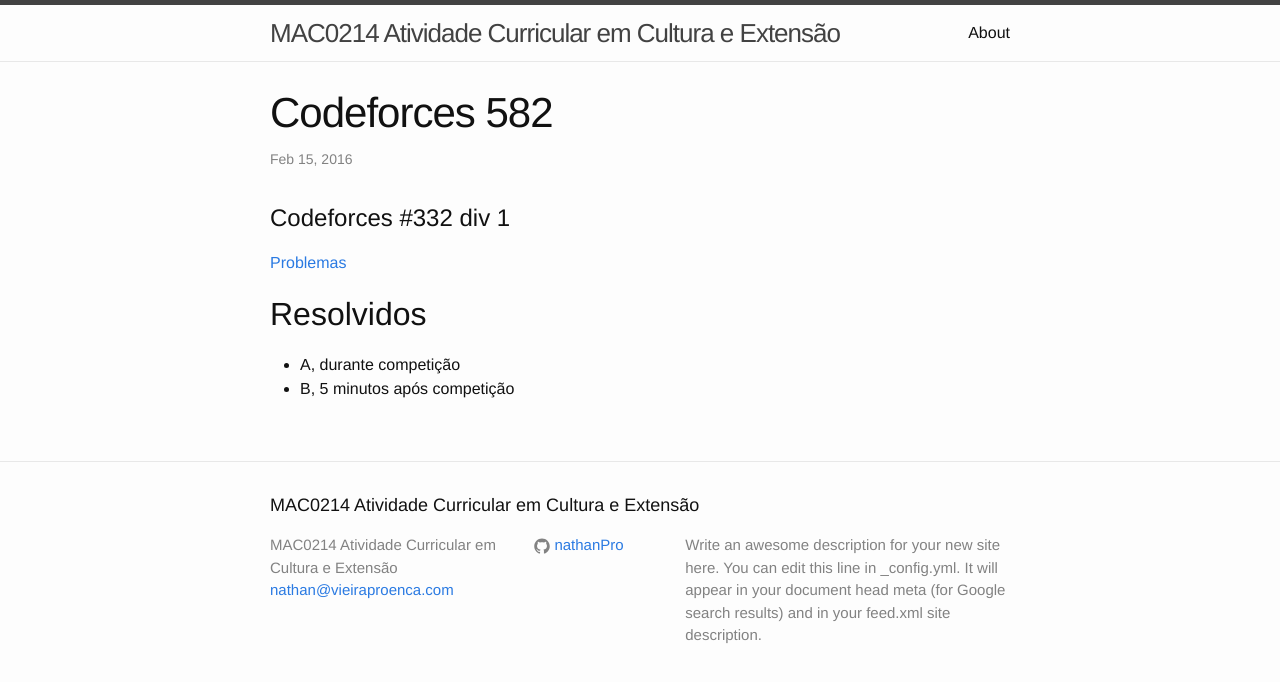
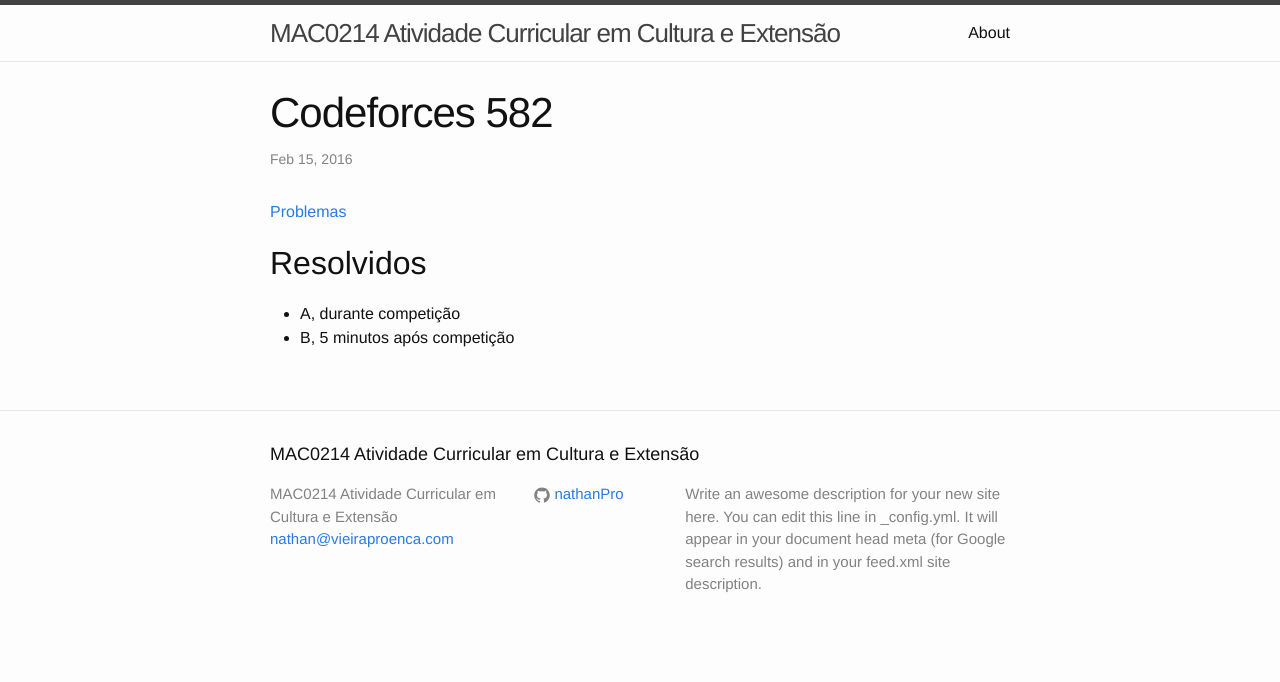
Before and after one commit to nathanPro/mac0214, a Jekyll site: the page built from _posts/2016-02-15-cf582.markdown, in a window 1280 px wide. Shown: the top 682 px of the page. Built offline with Jekyll 4.4.1, drawn with Linux system fonts in a browser that asks for light colours.

Commit message:
Retirando redudancia

```diff
--- a/_posts/2016-02-15-cf582.markdown
+++ b/_posts/2016-02-15-cf582.markdown
@@ -5,7 +5,6 @@
 hours: 2
 categories: codeforces
 ---
-# Codeforces \#332 div 1
 [Problemas](http://codeforces.com/contest/582)
 
 ## Resolvidos
```
